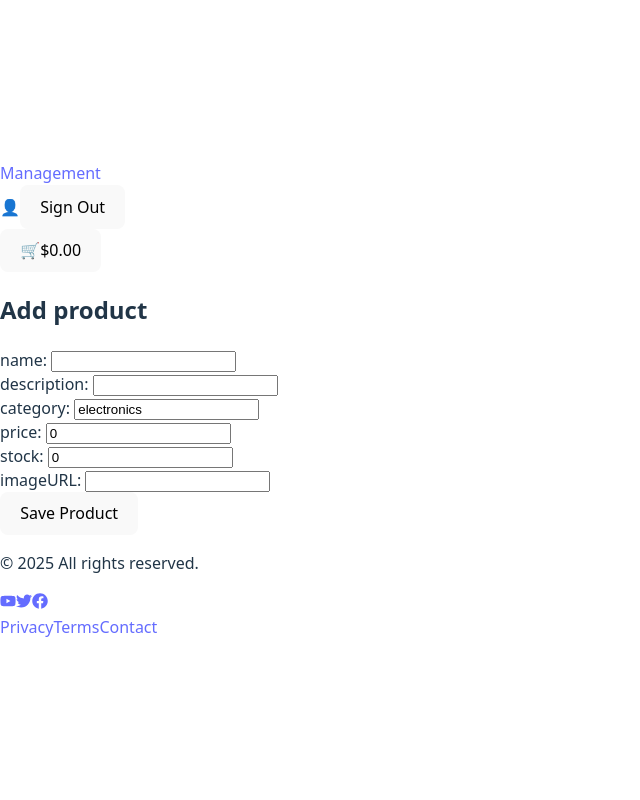
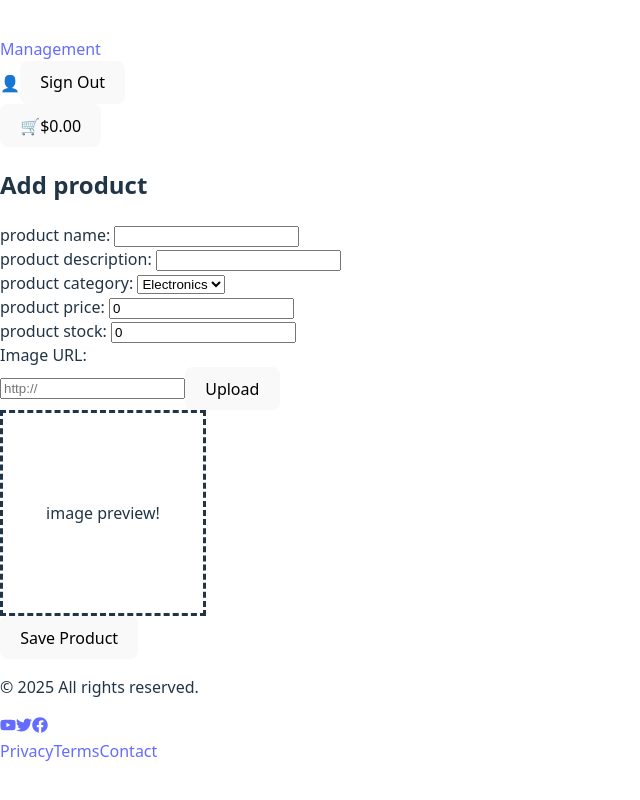
Before and after one commit to junlianglu/product-man-system, a React app in the folder frontend/: page /add-product in a window 1280 px wide. Shown: the whole page, without its empty margins (0-640 px from the left). Built offline with nearby package versions, Linux system fonts and the light colour scheme; no server answers; sample sign-in values are in the browser's storage; the HTML template or start-up script is replaced by a standard one.

Commit message:
update form add product and edit

```diff
--- a/frontend/src/components/product/ProductForm.jsx
+++ b/frontend/src/components/product/ProductForm.jsx
@@ -9,6 +9,24 @@ export default function ProductForm({onSubmit, initialData = {}}){
         stock: initialData.stock || 0,
         imageURL: initialData.imageURL || "",
     });
+//for image upload part
+    const [preview, setPreview] = useState(initialData.imageURL || "");
+
+    const handleFileUpload = (e) => {
+    const file = e.target.files[0];
+    if (file) {
+        const objectUrl = URL.createObjectURL(file);
+        setPreview(objectUrl);
+        setForm((prev) => ({ ...prev, imageURL: objectUrl }));
+    }
+    };
+
+    const handleImageUrlChange = (e) => {
+    const url = e.target.value;
+    setForm((prev) => ({ ...prev, imageURL: url }));
+    setPreview(url);
+    };
+//*******************
 
     const handleChange = (e) => {
         const {name, value} = e.target;
@@ -22,19 +40,95 @@ export default function ProductForm({onSubmit, initialData = {}}){
 
     return (
         <form onSubmit={handleSubmit}>
-            {Object.keys(form).map((key) => (
-                <div key={key} style={{}}>
+            {Object.keys(form).filter((key) => key !== "imageURL").map((key) => (
+                <div key={key} style={{
+
+                }}>
                     <label>
-                        {key}:{" "}
+                        {"product "}{key}:{" "}
+                    {key === "category" ? (
+                        <select
+                            name="category"
+                            value={form.category}
+                            onChange={handleChange}
+                            required
+                        >
+                            <option value="electronics">Electronics</option>
+                            <option value="clothing">Clothing</option>
+                            <option value="books">Books</option>
+                            <option value="beauty">Beauty</option>
+                            <option value="home">Home</option>
+                            <option value="sports">Sports</option>
+                        </select>
+                    ): key === "price" ? (
+                        <input
+                            type="number"
+                            name="price"
+                            value={form.price}
+                            onChange={handleChange}
+                            min="0"
+                            step="0.01"
+                            required
+                        />
+                    ) : key === "stock" ? (
+                        <input
+                            type="number"
+                            name="stock"
+                            value={form.stock}
+                            onChange={(e) => {
+                                const value = e.target.value;
+                                if (/^\d*$/.test(value)) {
+                                    setForm((prev) => ({ ...prev, stock: value }));
+                                }
+                            }}
+                            min="0"
+                            step="1"
+                            required
+                        />
+                    ) : (
+
                         <input
                             name={key}
                             value={form[key]}
                             onChange={handleChange}
                             required
                         />
+                    )}
                     </label>
                 </div>
             ))}
+
+            <label>Image URL:</label>
+            <div style={{ display: "flex", alignItems: "center"}}>
+            <input
+                type="text" placeholder="http://" value={form.imageURL} onChange={handleImageUrlChange}
+                style={{}}
+            />
+            <button type="button" onClick={() => document.getElementById("fileInput").click()}>
+                Upload
+            </button>
+            <input
+                id="fileInput"
+                type="file"
+                accept="image/*"
+                style={{ display: "none" }}
+                onChange={handleFileUpload}
+            />
+            </div>
+
+            <div
+            style={{
+                border: "dashed", width: "200px", height: "200px", display: "flex", alignItems: "center",
+                justifyContent: "center", flexDirection: "column",
+            }}
+            >
+            { preview ? (
+                <img src={preview} alt="Preview" style={{ maxWidth: "100%", maxHeight: "100%" }} />
+            ) : ( <p>image preview!</p>)
+            }
+            </div>
+
+
             <button type="submit">Save Product</button>
         </form>
     );
--- a/frontend/src/pages/product/AddProduct.jsx
+++ b/frontend/src/pages/product/AddProduct.jsx
@@ -2,12 +2,20 @@ import React from "react";
 import { useDispatch, useSelector } from "react-redux";
 import { addProduct } from "../../features/product/productThunks";
 import ProductForm from "../../components/product/ProductForm";
+import { useNavigate} from "react-router-dom";
 
 
 export default function AddProduct() {
     const dispatch = useDispatch();
-    const handleSubmit = (data) => {
-        dispatch(addProduct(data));
+    const navigate = useNavigate();
+    const handleSubmit = async (data) => {
+        try{
+            await dispatch(addProduct(data)).unwrap;
+            alert("Product added successfully!");
+            navigate("/");
+        } catch{
+            alert(`Failed to add product: ${err}`);
+        }
     };
 
     return (
--- a/frontend/src/pages/product/EditProduct.jsx
+++ b/frontend/src/pages/product/EditProduct.jsx
@@ -4,6 +4,7 @@ import { useParams } from "react-router-dom";
 import { editProduct,fetchProductById } from "../../features/product/productThunks";
 import {selectProductStatus, selectSelectedProduct} from "../../features/product/productSelectors";
 import ProductForm from "../../components/product/ProductForm";
+import { useNavigate} from "react-router-dom";
 
 
 export default function EditProduct(){
@@ -11,14 +12,21 @@ export default function EditProduct(){
     const {productId} = useParams();
     const product = useSelector(selectSelectedProduct);
     const status = useSelector(selectProductStatus);
+    const navigate = useNavigate();
 
     useEffect(() => {
         dispatch(fetchProductById(productId));
     }, [dispatch, productId]);
 
-    const handleSubmit = (data) => {
+    const handleSubmit = async (data) => {
         if(!product) return;
-        dispatch(editProduct({productId: product._id, productData: data}));
+        try{
+            dispatch(editProduct({productId: product._id, productData: data})).unwrap();
+            alert("Product updated successfully!");
+            navigate("/");
+        }catch(err){
+            alert(`Failed to update product: ${err}`);
+        }
     };
 
     if (status === "loading") return <p>Loading product...</p>;
```
